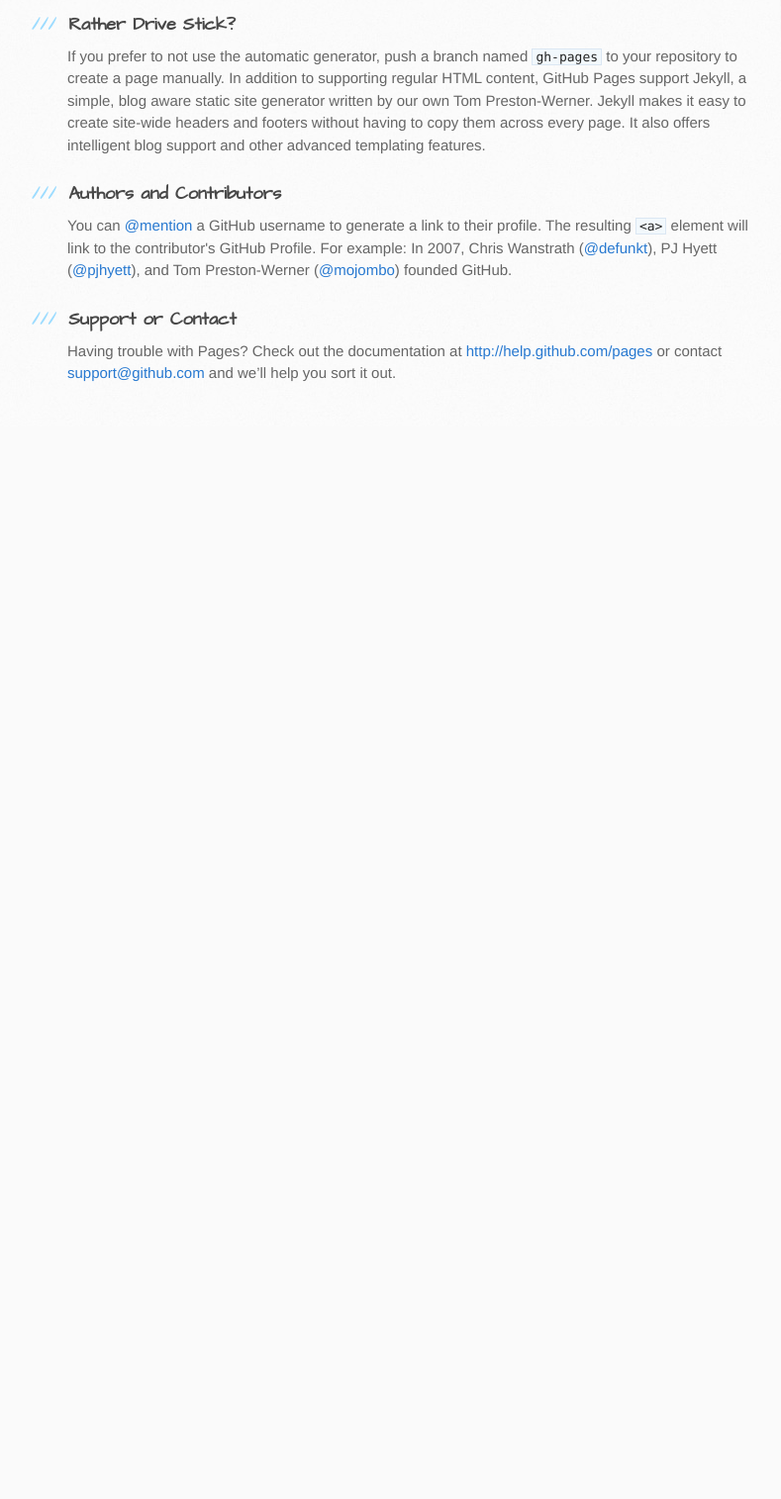
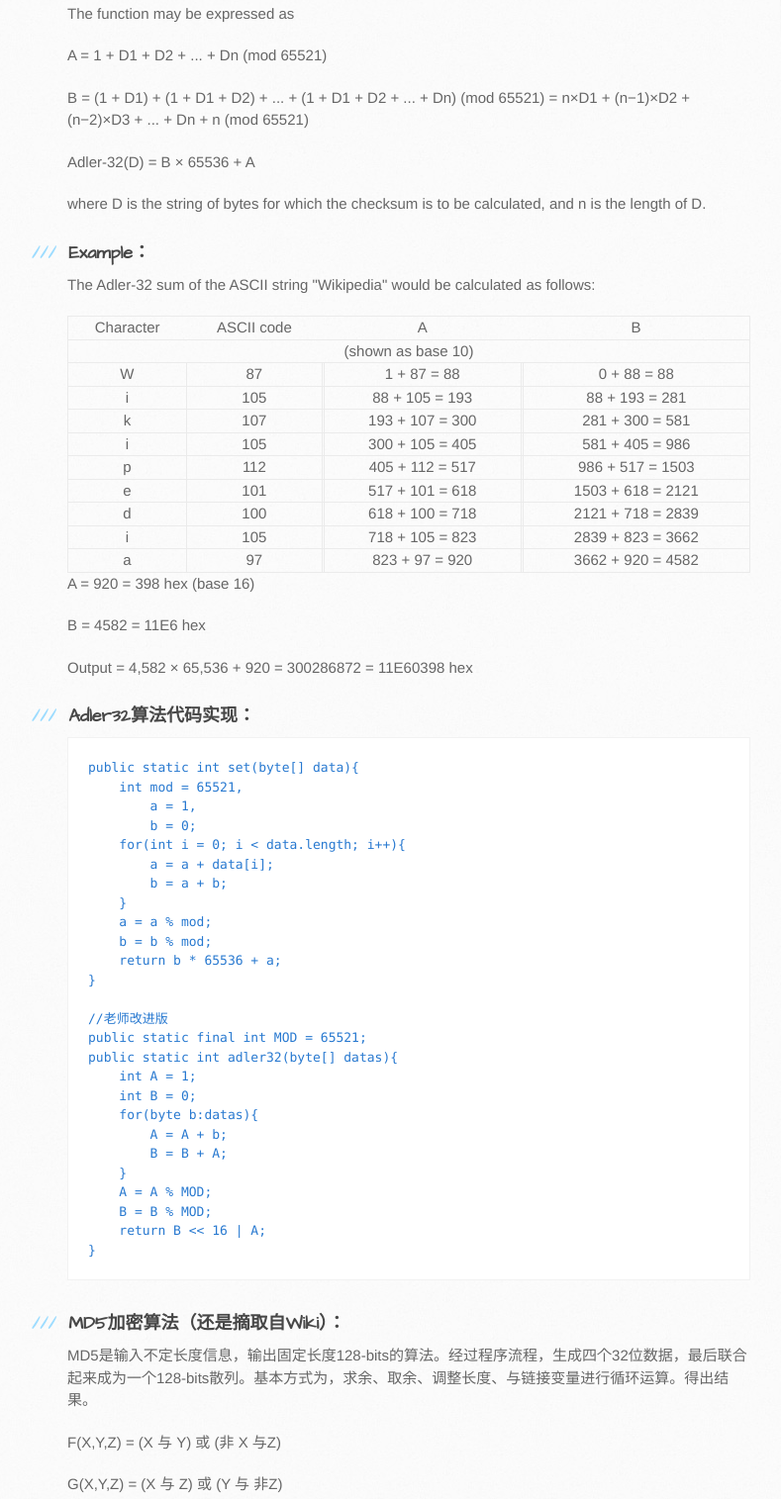
Before and after one commit to 20111719/Hadoop, a plain HTML site: page index.html in a window 1280 px wide. Shown: the part 698-2213 px from the top of the page at 99% size, without its empty margins (102-891 px from the left). Before the commit the page ends 1129 px from the top, so only its background shows below. Drawn offline with Linux system fonts and the light colour scheme.

```diff
--- a/index.html
+++ b/index.html
@@ -29,36 +29,198 @@
       <div class="inner clearfix">
         <section id="main-content">
           <h1>
-<a name="welcome-to-github-pages" class="anchor" href="#welcome-to-github-pages"><span class="octicon octicon-link"></span></a>Welcome to GitHub Pages.</h1>
+<a name="%E5%88%9D%E5%AD%A6adler32%E7%AE%97%E6%B3%95%E5%92%8Cmd5%E5%8A%A0%E5%AF%86%E7%AE%97%E6%B3%95" class="anchor" href="#%E5%88%9D%E5%AD%A6adler32%E7%AE%97%E6%B3%95%E5%92%8Cmd5%E5%8A%A0%E5%AF%86%E7%AE%97%E6%B3%95"><span class="octicon octicon-link"></span></a>初学Adler32算法和MD5加密算法</h1>
 
-<p>This automatic page generator is the easiest way to create beautiful pages for all of your projects. Author your page content here using GitHub Flavored Markdown, select a template crafted by a designer, and publish. After your page is generated, you can check out the new branch:</p>
+<h3>
+<a name="2014-07-13" class="anchor" href="#2014-07-13"><span class="octicon octicon-link"></span></a>2014-07-13</h3>
 
-<pre><code>$ cd your_repo_root/repo_name
-$ git fetch origin
-$ git checkout gh-pages
+<p>参加hadoop暑假实训，收获颇多。前五天由邵老师(和蔼的大师兄)给大家讲述了Java的基础知识及面向对象的编程思想，同时一步步重构、完善了一个单机版的bank业务程序。加强了对Java语言运用的熟练外，也体会到了一个项目由0开始、构思，到初步实现，不断运用新知识对其重构，再到加强业务逻辑处理，修复bug，这一整个过程所散发出的魅力。</p>
+
+<p>第六天开始，谢老师来了，风格果然独特。基本表达式、组合的方法、抽象的方法，三句话边总结了快速学习一门语言的精髓。慢慢领悟吧。然后便开始讲解今天的主题：Adler32算法和MD5加密算法。</p>
+
+<h3>
+<a name="adler32%E7%AE%97%E6%B3%95%E6%91%98%E5%8F%96%E8%87%AAwiki" class="anchor" href="#adler32%E7%AE%97%E6%B3%95%E6%91%98%E5%8F%96%E8%87%AAwiki"><span class="octicon octicon-link"></span></a>Adler32算法（摘取自Wiki）：</h3>
+
+<p>An Adler-32 checksum is obtained by calculating two 16-bit checksums A and B and concatenating their bits into a 32-bit integer. A is the sum of all bytes in the stream plus one, and B is the sum of the individual values of A from each step.
+At the beginning of an Adler-32 run, A is initialized to 1, B to 0. The sums are done modulo 65521 (the largest prime number smaller than 216). The bytes are stored in network order (big endian), B occupying the two most significant bytes.</p>
+
+<p>The function may be expressed as</p>
+
+<p>A = 1 + D1 + D2 + ... + Dn (mod 65521)</p>
+
+<p>B = (1 + D1) + (1 + D1 + D2) + ... + (1 + D1 + D2 + ... + Dn) (mod 65521) = n×D1 + (n−1)×D2 + (n−2)×D3 + ... + Dn + n (mod 65521)</p>
+
+<p>Adler-32(D) = B × 65536 + A</p>
+
+<p>where D is the string of bytes for which the checksum is to be calculated, and n is the length of D.</p>
+
+<h3>
+<a name="example" class="anchor" href="#example"><span class="octicon octicon-link"></span></a>Example：</h3>
+
+<p>The Adler-32 sum of the ASCII string "Wikipedia" would be calculated as follows:</p>
+
+<table border="1"><tbody>
+<tr>
+<th>Character</th>
+<th>ASCII code</th>
+<th></th>
+<th colspan="3" align="center">A</th>
+<th></th>
+<th colspan="3" align="center">B</th>
+</tr>
+<tr>
+<td colspan="12" align="left">
+(shown as base 10)
+</td>
+</tr>
+<tr>
+<td>W</td>
+<td>87</td>
+<td></td>
+<td align="center" colspan="3">1 + 87 = 88</td>
+<td></td>
+<td align="center" colspan="3">0 + 88 = 88</td>
+</tr>
+<tr>
+<td>i</td>
+<td>105</td>
+<td></td>
+<td align="center" colspan="3">88 + 105 = 193</td>
+<td></td>
+<td align="center" colspan="3">88 + 193 = 281</td>
+</tr>
+<tr>
+<td>k</td>
+<td>107</td>
+<td></td>
+<td align="center" colspan="3">193 + 107 = 300</td>
+<td></td>
+<td align="center" colspan="3">281 + 300 = 581</td>
+</tr>
+<tr>
+<td>i</td>
+<td>105</td>
+<td></td>
+<td align="center" colspan="3">300 + 105 = 405</td>
+<td></td>
+<td align="center" colspan="3">581 + 405 = 986</td>
+</tr>
+<tr>
+<td>p</td>
+<td>112</td>
+<td></td>
+<td align="center" colspan="3">405 + 112 = 517</td>
+<td></td>
+<td align="center" colspan="3">986 + 517 = 1503</td>
+</tr>
+<tr>
+<td>e</td>
+<td>101</td>
+<td></td>
+<td align="center" colspan="3">517 + 101 = 618</td>
+<td></td>
+<td align="center" colspan="3">1503 + 618 = 2121</td>
+</tr>
+<tr>
+<td>d</td>
+<td>100</td>
+<td></td>
+<td align="center" colspan="3">618 + 100 = 718</td>
+<td></td>
+<td align="center" colspan="3">2121 + 718 = 2839</td>
+</tr>
+<tr>
+<td>i</td>
+<td>105</td>
+<td></td>
+<td align="center" colspan="3">718 + 105 = 823</td>
+<td></td>
+<td align="center" colspan="3">2839 + 823 = 3662</td>
+</tr>
+<tr>
+<td>a</td>
+<td>97</td>
+<td></td>
+<td align="center" colspan="3">823 + 97 = 920</td>
+<td></td>
+<td align="center" colspan="3">3662 + 920 = 4582</td>
+</tr>
+</tbody></table><p>A = 920  =  398 hex  (base 16)</p>
+
+<p>B = 4582 = 11E6 hex</p>
+
+<p>Output = 4,582 × 65,536 + 920 = 300286872 = 11E60398 hex</p>
+
+<h3>
+<a name="adler32%E7%AE%97%E6%B3%95%E4%BB%A3%E7%A0%81%E5%AE%9E%E7%8E%B0" class="anchor" href="#adler32%E7%AE%97%E6%B3%95%E4%BB%A3%E7%A0%81%E5%AE%9E%E7%8E%B0"><span class="octicon octicon-link"></span></a>Adler32算法代码实现：</h3>
+
+<pre><code>public static int set(byte[] data){
+    int mod = 65521,
+        a = 1,
+        b = 0;
+    for(int i = 0; i &lt; data.length; i++){
+        a = a + data[i];
+        b = a + b;
+    }
+    a = a % mod;
+    b = b % mod;
+    return b * 65536 + a;
+}
+
+//老师改进版
+public static final int MOD = 65521;
+public static int adler32(byte[] datas){
+    int A = 1;
+    int B = 0;
+    for(byte b:datas){
+        A = A + b;
+        B = B + A;
+    }
+    A = A % MOD;
+    B = B % MOD;
+    return B &lt;&lt; 16 | A;
+}
 </code></pre>
 
-<p>If you're using the GitHub for Mac, simply sync your repository and you'll see the new branch.</p>
+<h3>
+<a name="md5%E5%8A%A0%E5%AF%86%E7%AE%97%E6%B3%95%E8%BF%98%E6%98%AF%E6%91%98%E5%8F%96%E8%87%AAwiki" class="anchor" href="#md5%E5%8A%A0%E5%AF%86%E7%AE%97%E6%B3%95%E8%BF%98%E6%98%AF%E6%91%98%E5%8F%96%E8%87%AAwiki"><span class="octicon octicon-link"></span></a>MD5加密算法（还是摘取自Wiki）：</h3>
+
+<p>MD5是输入不定长度信息，输出固定长度128-bits的算法。经过程序流程，生成四个32位数据，最后联合起来成为一个128-bits散列。基本方式为，求余、取余、调整长度、与链接变量进行循环运算。得出结果。</p>
+
+<p>F(X,Y,Z) = (X 与 Y) 或 (非 X 与Z)</p>
+
+<p>G(X,Y,Z) = (X 与 Z) 或 (Y 与 非Z)</p>
+
+<p>H(X,Y,Z) = X 异或 Y 异或 Z</p>
+
+<p>I(X,Y,Z) = Y 异或 (X 或 非Z)</p>
 
 <h3>
-<a name="designer-templates" class="anchor" href="#designer-templates"><span class="octicon octicon-link"></span></a>Designer Templates</h3>
+<a name="md5%E5%8A%A0%E5%AF%86%E7%AE%97%E6%B3%95%E4%BB%A3%E7%A0%81%E5%AE%9E%E7%8E%B0" class="anchor" href="#md5%E5%8A%A0%E5%AF%86%E7%AE%97%E6%B3%95%E4%BB%A3%E7%A0%81%E5%AE%9E%E7%8E%B0"><span class="octicon octicon-link"></span></a>MD5加密算法代码实现：</h3>
 
-<p>We've crafted some handsome templates for you to use. Go ahead and continue to layouts to browse through them. You can easily go back to edit your page before publishing. After publishing your page, you can revisit the page generator and switch to another theme. Your Page content will be preserved if it remained markdown format.</p>
-
-<h3>
-<a name="rather-drive-stick" class="anchor" href="#rather-drive-stick"><span class="octicon octicon-link"></span></a>Rather Drive Stick?</h3>
-
-<p>If you prefer to not use the automatic generator, push a branch named <code>gh-pages</code> to your repository to create a page manually. In addition to supporting regular HTML content, GitHub Pages support Jekyll, a simple, blog aware static site generator written by our own Tom Preston-Werner. Jekyll makes it easy to create site-wide headers and footers without having to copy them across every page. It also offers intelligent blog support and other advanced templating features.</p>
-
-<h3>
-<a name="authors-and-contributors" class="anchor" href="#authors-and-contributors"><span class="octicon octicon-link"></span></a>Authors and Contributors</h3>
-
-<p>You can <a href="https://github.com/blog/821" class="user-mention">@mention</a> a GitHub username to generate a link to their profile. The resulting <code>&lt;a&gt;</code> element will link to the contributor's GitHub Profile. For example: In 2007, Chris Wanstrath (<a href="https://github.com/defunkt" class="user-mention">@defunkt</a>), PJ Hyett (<a href="https://github.com/pjhyett" class="user-mention">@pjhyett</a>), and Tom Preston-Werner (<a href="https://github.com/mojombo" class="user-mention">@mojombo</a>) founded GitHub.</p>
-
-<h3>
-<a name="support-or-contact" class="anchor" href="#support-or-contact"><span class="octicon octicon-link"></span></a>Support or Contact</h3>
-
-<p>Having trouble with Pages? Check out the documentation at <a href="http://help.github.com/pages">http://help.github.com/pages</a> or contact <a href="mailto:support@github.com">support@github.com</a> and we’ll help you sort it out.</p>
+<pre><code>public class MD5 {
+    public static String getMD5(byte[] source){
+        String s = null;
+        char hexDigits[] = {'0', '1', '2', '3', '4', '5', '6', '7', '8', '9', 'A', 'B', 'C', 'D','E', 'F' };
+        try {
+            java.security.MessageDigest md = java.security.MessageDigest.getInstance("MD5");
+            md.update(source);
+            byte datas[] = md.digest();
+            char str[] = new char[16 * 2];
+            int k = 0;
+            for (int i = 0; i &lt; 16; i++) {
+                byte b = datas[i]; // 取第 i 个字节
+                str[k++] = hexDigits[b &gt;&gt;&gt; 4 &amp; 0xf]; // 取字节中高 4 位的数字转换, &gt;&gt;&gt; 为逻辑右移，将符号位一起右移
+                str[k++] = hexDigits[b &amp; 0xf]; // 取字节中低 4 位的数字转换
+                s = new String(str); // 换后的结果转换为字符串
+            }
+        } catch (NoSuchAlgorithmException e) {
+            e.printStackTrace();
+        }
+        return s;
+    }
+}
+</code></pre>
         </section>
 
         <aside id="sidebar">
```
Also changed, not shown: params.json (+1 -1 lines).
